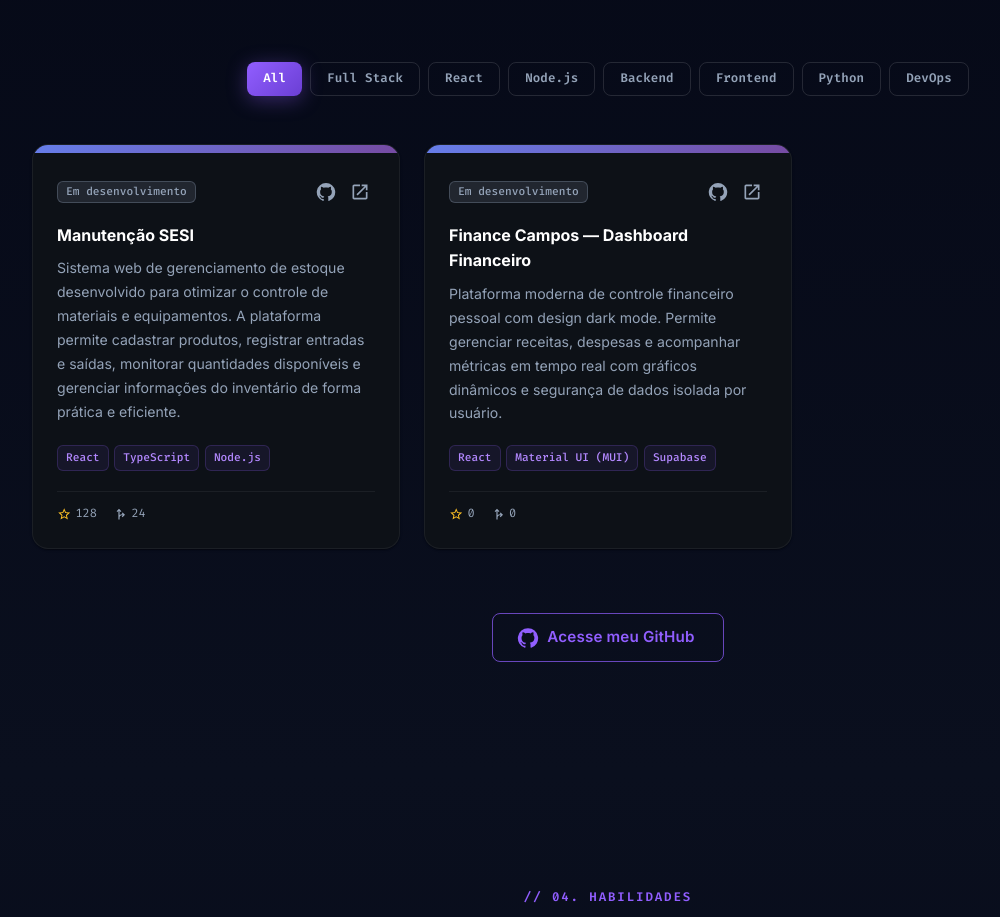
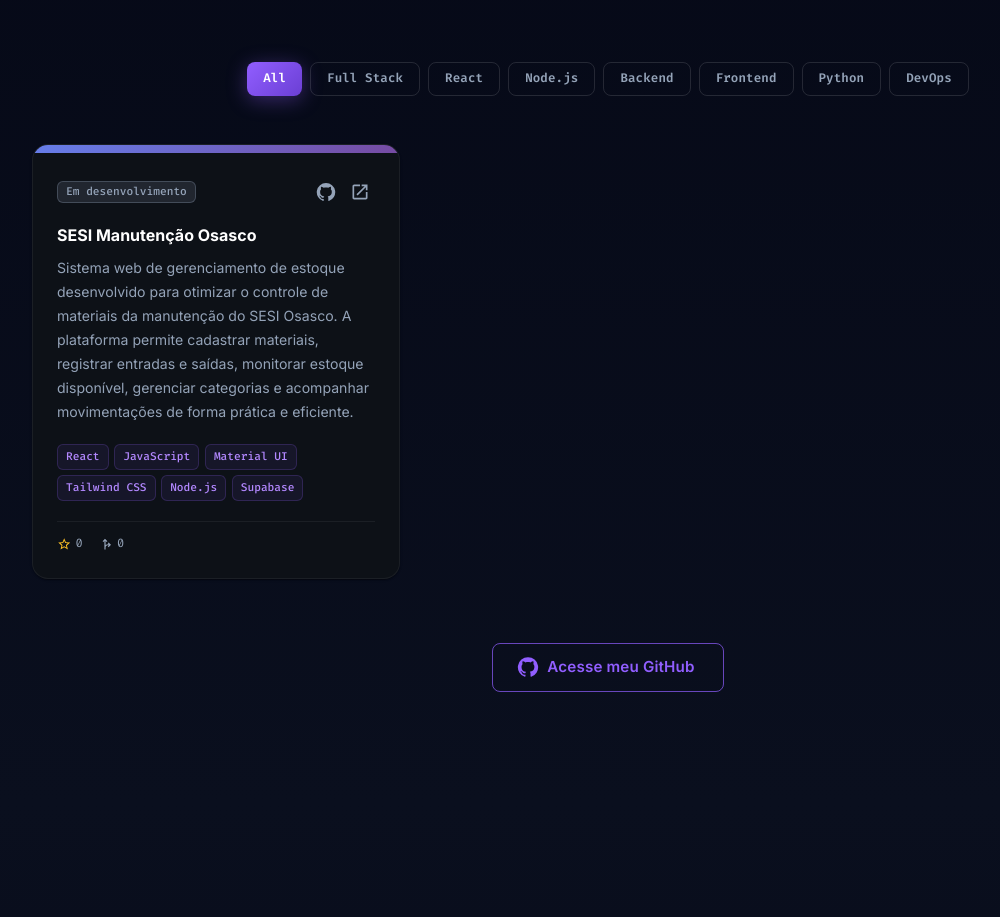
Before and after one commit to CleuberN/cleuber-portfolio, a React (Vite) app: page / in a window 1280 px wide. Shown: the part 3060-3977 px from the top of the page, without its empty margins (32-1032 px from the left). Built offline with nearby package versions, Linux system fonts and the light colour scheme; the HTML template or start-up script is replaced by a standard one.

Commit message:
refactor: atualiza informacoes do projeto SESI

```diff
--- a/src/data/projects.js
+++ b/src/data/projects.js
@@ -1,33 +1,17 @@
 export const projects = [
   {
     id: 1,
-    title: 'Manutenção SESI',
+    title: 'SESI Manutenção Osasco',
     description:
-      'Sistema web de gerenciamento de estoque desenvolvido para otimizar o controle de materiais e equipamentos. A plataforma permite cadastrar produtos, registrar entradas e saídas, monitorar quantidades disponíveis e gerenciar informações do inventário de forma prática e eficiente.',
-    technologies: ['React', 'TypeScript', 'Node.js'],
-    github: 'https://github.com/seu-usuario/project-alpha',
-    demo: 'https://project-alpha-demo.vercel.app',
-    image: null,
-    featured: true,
-    stars: 128,
-    forks: 24,
-    categories: ['fullstack', 'react', 'nodejs'],
-    status: 'Em desenvolvimento',
-    gradient: 'linear-gradient(135deg, #667eea 0%, #764ba2 100%)',
-  },
-  {
-    id: 2,
-    title: 'Finance Campos — Dashboard Financeiro',
-    description:
-      'Plataforma moderna de controle financeiro pessoal com design dark mode. Permite gerenciar receitas, despesas e acompanhar métricas em tempo real com gráficos dinâmicos e segurança de dados isolada por usuário.',
-    technologies: ['React', 'Material UI (MUI)', 'Supabase'],
-    github: 'https://github.com/camposdevs/finance-dashboard',
-    demo: 'https://finance-dashboard-eta-lake.vercel.app/',
+      'Sistema web de gerenciamento de estoque desenvolvido para otimizar o controle de materiais da manutenção do SESI Osasco. A plataforma permite cadastrar materiais, registrar entradas e saídas, monitorar estoque disponível, gerenciar categorias e acompanhar movimentações de forma prática e eficiente.',
+    technologies: ['React', 'JavaScript', 'Material UI', 'Tailwind CSS', 'Node.js', 'Supabase'],
+    github: 'https://github.com/camposdevs/sesi-manutencao-osasco.git',
+    demo: 'em desenvolvimento',
     image: null,
     featured: true,
     stars: 0,
     forks: 0,
-    categories: ['frontend', 'react'],
+    categories: ['fullstack', 'react', 'nodejs'],
     status: 'Em desenvolvimento',
     gradient: 'linear-gradient(135deg, #667eea 0%, #764ba2 100%)',
   },
```
